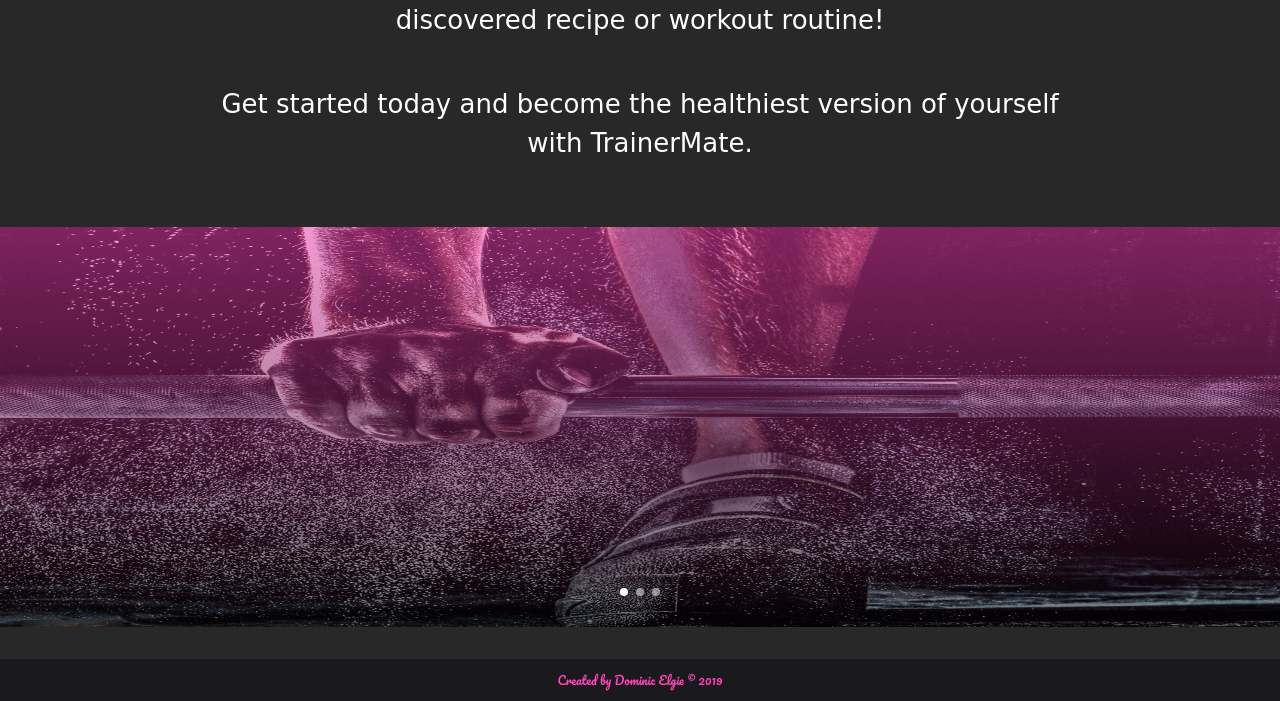
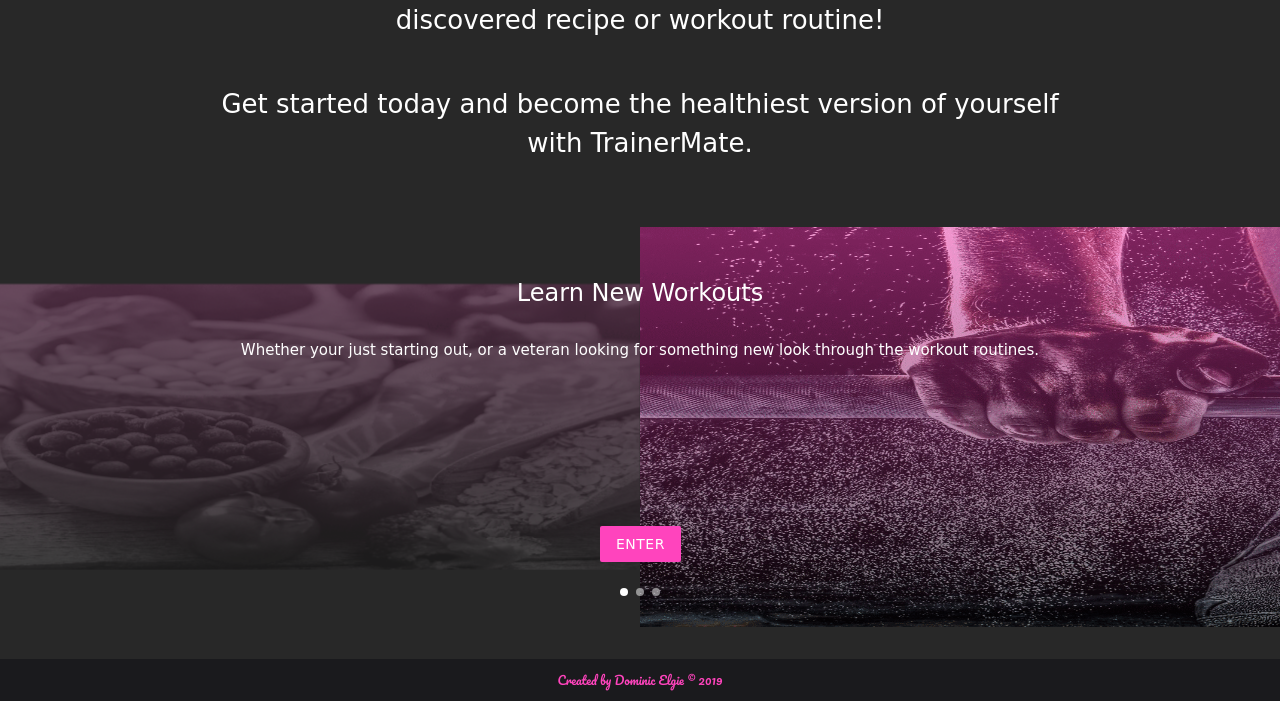
Before and after one commit to elg1e/Trainer-Mate, a Flask app: page / in a window 1280 px wide. Shown: the part 453-1154 px from the top of the page. Run offline with Flask 2, Linux system fonts and the light colour scheme; some libraries are stand-ins or nearby versions; some web fonts are replaced.

Commit message:
changed position of carousel

```diff
--- a/static/css/style.css
+++ b/static/css/style.css
@@ -91,10 +91,15 @@
 
 /*Carousel*/
 
+.image-carousel {
+    position: relative;
+}
+
 .carouselImages {
    height: 100%;
    width: 100%;
    z-index: -1;
+   position: absolute;
 }
 
 /*Carousel Text*/
@@ -102,15 +107,18 @@
 .imageHeading {
     z-index: 1;
     color: white;
+    margin-top: 50px;
 }
 
 .imageText {
     z-index: 1;
     color: white;
+    margin-top: 30px;
 }
 
 .carouselButton {
     z-index: 1;
+    margin-top: 150px;
 }
 
 /*Workout/Meal/Recipe Pages*/
@@ -250,7 +258,6 @@
   transform: perspective(1px) translateZ(0);
   box-shadow: 0 0 1px rgba(0, 0, 0, 0);
   background-color: #ff44bd;
-  margin: 0 10px;
   font-size: 14px;
 }
 .hvr-buzz-out:hover, .hvr-buzz-out:focus, .hvr-buzz-out:active {
```
Also changed, not shown: README.md.
